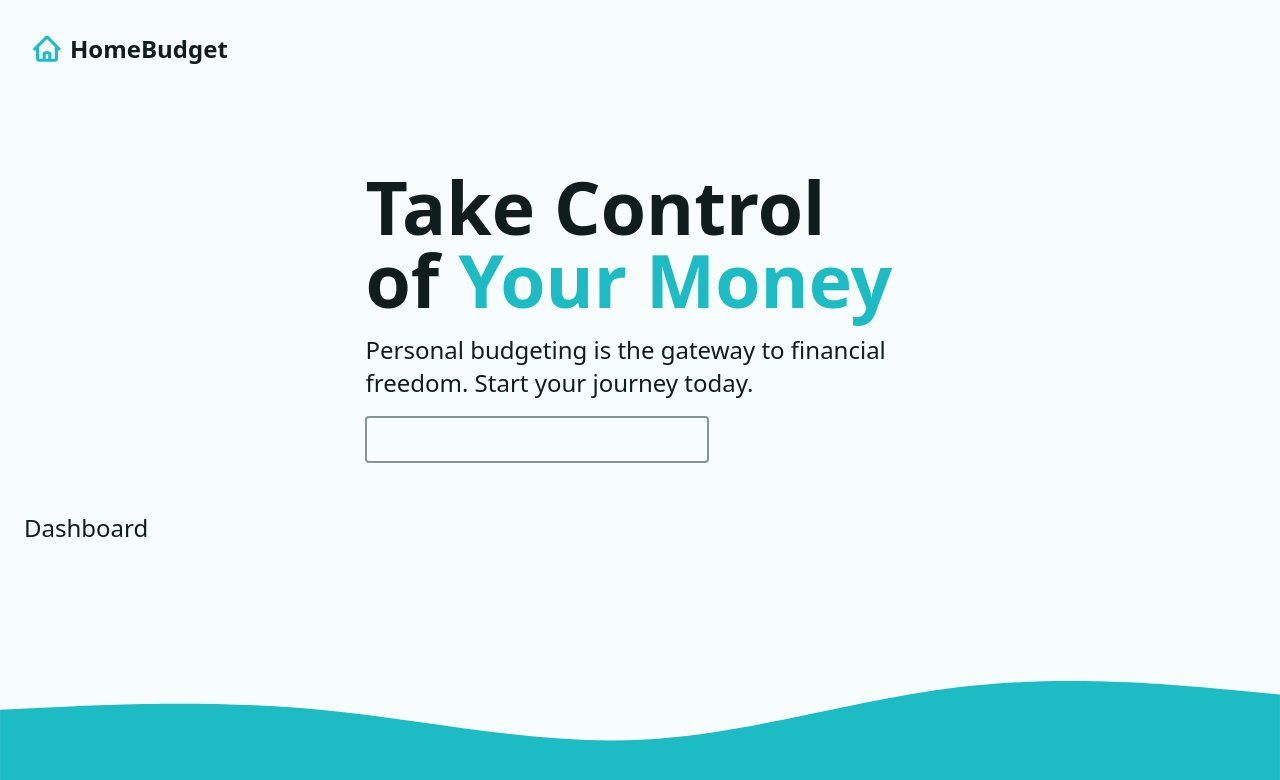
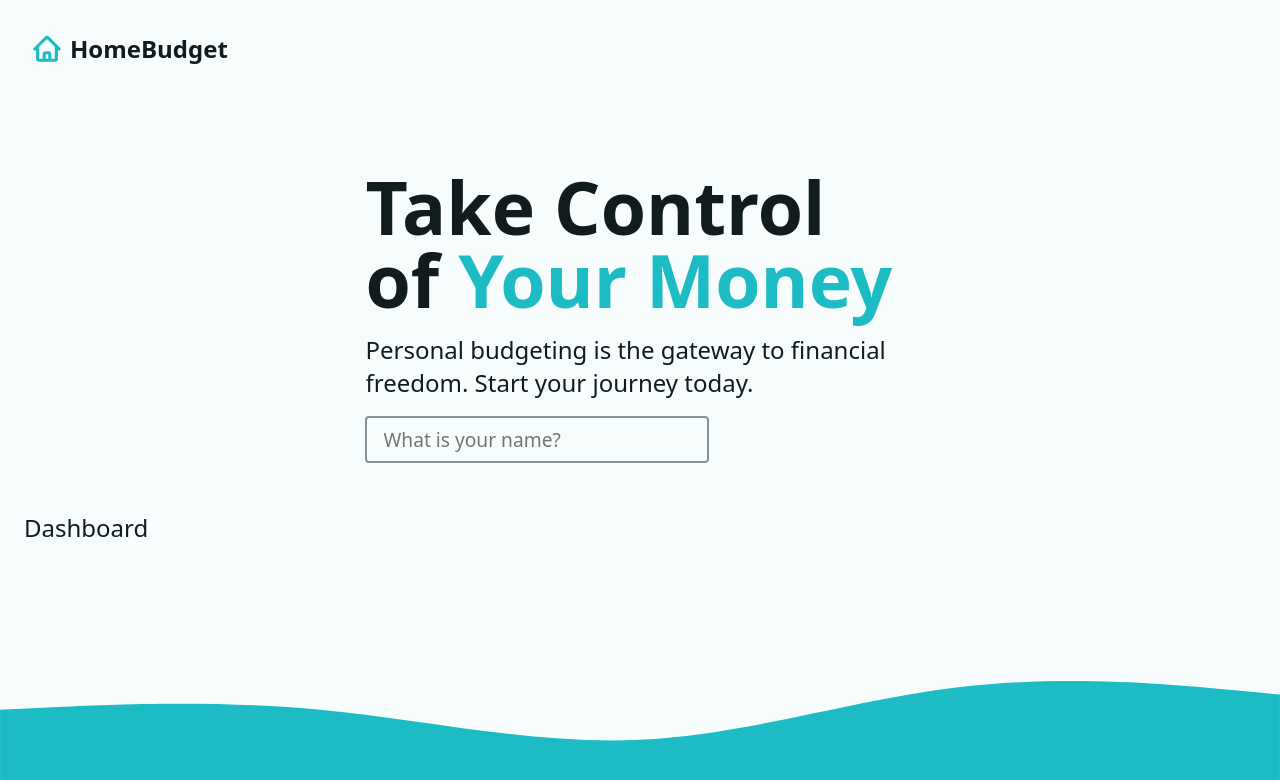
Before and after one commit to jos3ph-m/home-budget, a React (Vite) app: page / in a window 1280 px wide. Shown: the top 780 px of the page. Built offline with nearby package versions, Linux system fonts and the light colour scheme.

Commit message:
Adding a login form

```diff
--- a/src/components/Intro.jsx
+++ b/src/components/Intro.jsx
@@ -11,7 +11,7 @@ function Intro() {
           Personal budgeting is the gateway to financial freedom.  Start your journey today.
         </p>
         <Form method="post">
-          <input type="text" name="userName" />
+          <input type="text" name="userName" required placeholder='What is your name?' aria-label="Your Name" autoComplete='given-name'/>
         </Form>
       </div>
     </div>
```
